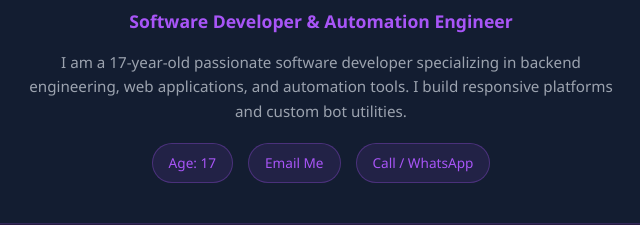
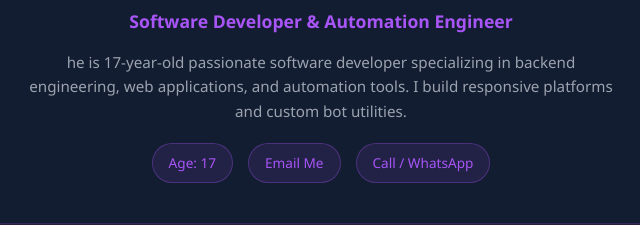
Before and after one commit to ramantswanamukhethwa16-crypto/RAMANTSWANA-PORTFOLIO-, a plain HTML site: page index.html in a window 1280 px wide. Shown: the part 283-508 px from the top of the page, 319-959 px from the left. Drawn offline with Linux system fonts and the light colour scheme.

Commit message:
Add files via upload

```diff
--- a/index.html
+++ b/index.html
@@ -4,6 +4,9 @@
     <meta charset="UTF-8">
     <meta name="viewport" content="width=device-width, initial-scale=1.0">
     <title>Mukhethwa Morris Ramantswana | Software Developer</title>
+
+    <!-- Google Search Console Verification -->
+    <meta name="google-site-verification" content="d7DSZEGyQHSzs-_f8dhvPli1rN7vFYxdof64L1fRMo4" />
 
     <!-- Google SEO & Knowledge Graph Schema Markup -->
     <script type="application/ld+json">
@@ -168,7 +171,7 @@
             <h1>Mukhethwa Morris Ramantswana</h1>
             <div class="tagline">Software Developer & Automation Engineer</div>
             <p class="bio">
-                I am a 17-year-old passionate software developer specializing in backend engineering, web applications, and automation tools. I build responsive platforms and custom bot utilities.
+               he is 17-year-old passionate software developer specializing in backend engineering, web applications, and automation tools. I build responsive platforms and custom bot utilities.
             </p>
             <div class="contact-info">
                 <span class="badge">Age: 17</span>
```
